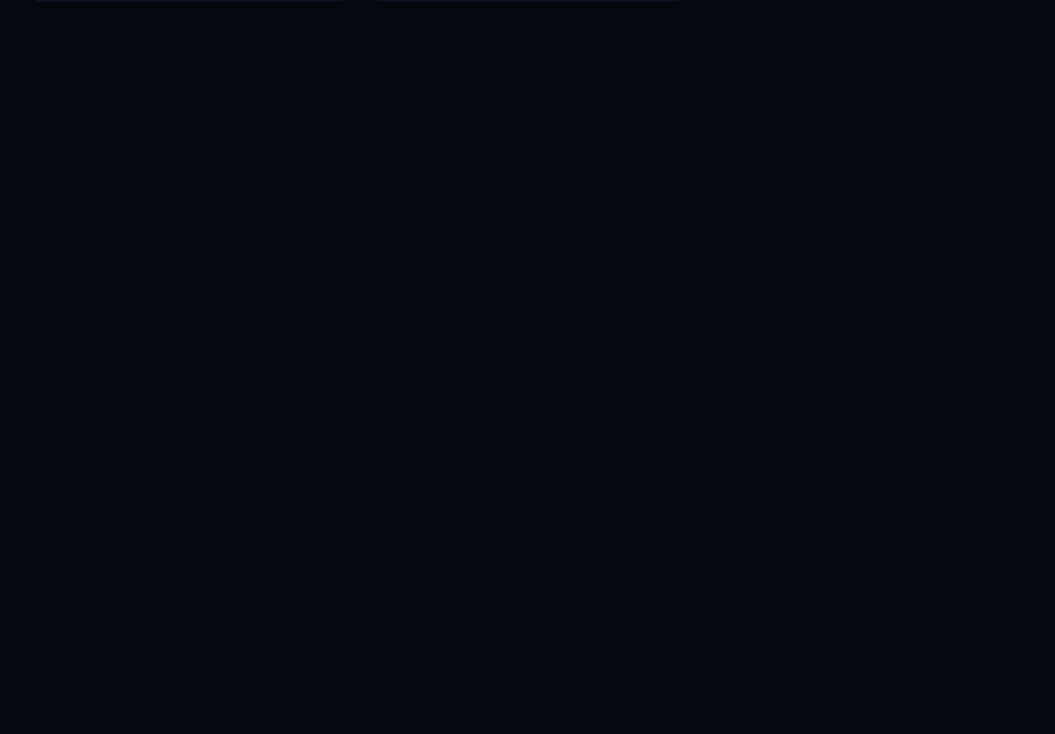
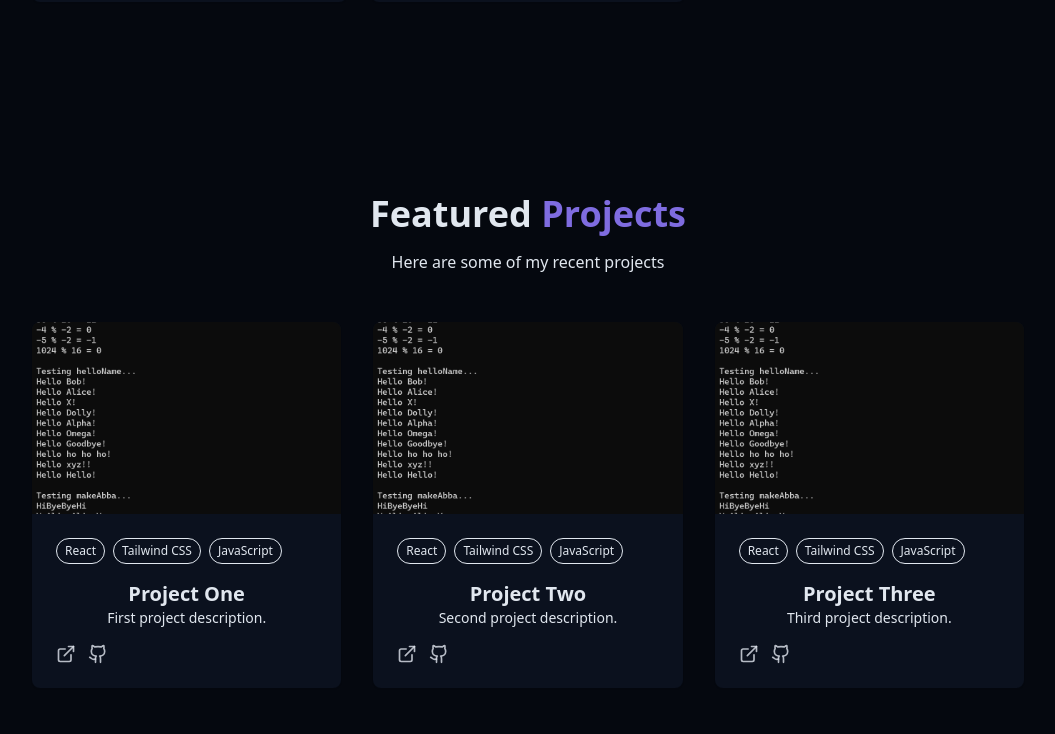
Before and after one commit to grudzinskio/Personal_Website, a React (Vite) app: page / in a window 1280 px wide. Shown: the part 2032-2766 px from the top of the page, without its empty margins (128-1183 px from the left). Before the commit the page ends 2130 px from the top, so only its background shows below. Built offline with nearby package versions, Linux system fonts and the light colour scheme.

Commit message:
projects section setup

```diff
--- /dev/null
+++ b/src/components/ProjectsSection.jsx
@@ -0,0 +1,95 @@
+import { ArrowRight, ExternalLink, Github } from "lucide-react";
+
+const projects = [
+    {
+        id: 1,
+        title: "Project One",
+        description: "First project description.",
+        image: "/projects/project1.png",
+        tags: ["React", "Tailwind CSS", "JavaScript"],
+        demoURL: "#",
+        githubUrl: "#",
+    },
+    {
+        id: 2,
+        title: "Project Two",
+        description: "Second project description.",
+        image: "/projects/project1.png",
+        tags: ["React", "Tailwind CSS", "JavaScript"],
+        demoURL: "#",
+        githubUrl: "#",
+    },
+    {
+        id: 3,
+        title: "Project Three",
+        description: "Third project description.",
+        image: "/projects/project1.png",
+        tags: ["React", "Tailwind CSS", "JavaScript"],
+        demoURL: "#",
+        githubUrl: "#",
+    },
+]
+
+export const ProjectsSection = () => {
+    return (
+        <section id="projects" className="py-24 px-4 relative">
+            <div className="container mx-auto max-w-5xl">
+                <h2 className="text-3xl md:text-4xl font-bold mb-4 text-center">
+                    {" "}
+                    Featured<span className="text-primary"> Projects </span></h2>
+
+                <p className="text-center text-muted-foreground mb-12 max-w-2xl mx-auto">
+                    Here are some of my recent projects
+                </p>
+
+                <div className="grid grid-cols-1 md:grid-cols-2 lg:grid-cols-3 gap-8">
+                    {projects.map((project, key) => (
+                        <div key={key} className="group bg-card rounded-lg overflow-hidden shadow-xs card-hover">
+                            <div className="h-48 overflow-hidden">
+                                <img src={project.image} alt={project.title} className="w-full h-full object-cover transition-transform duration-500 group-over:scale-110" />
+                            </div>
+
+                            <div className="p-6">
+                                <div className="flex flex-wrap gap-2 mb-4">
+                                    {project.tags.map((tag) => (
+                                        <span className="px-2 py-1 text-xs font-medium border rounded-full bg-secondary text-secondary-foreground">{tag}</span>
+                                    ))}
+                                </div>
+                                <h3 className="text-xl font-semibold bm-1">{project.title}</h3>
+                                <p className="text-muted-foreground text-sm mb-4">{project.description}</p>
+                                <div className="flex justify-between items-center">
+                                    <div className="flex space-x-3">
+                                        <a
+                                            href={project.demoURL}
+                                            target="_blank"
+                                            className="text-foreground/80 hover:text-primary transition-colors duration-300"
+                                        >
+                                            <ExternalLink size={20} />
+                                        </a>
+                                        <a
+                                            href={project.githubUrl}
+                                            target="_blank"
+                                            className="text-foreground/80 hover:text-primary transition-colors duration-300"
+                                        >
+                                            <Github size={20} />
+                                        </a>
+                                    </div>
+                                </div>
+                            </div>
+                        </div>
+                    ))}
+                </div>
+
+                <div className="text-center mt-12">
+                    <a
+                    className="cosmic-button w-fit flex items-center mx-auto gap-2"
+                    href="https://github.com/grudzinskio"
+                    target="_blank"
+
+                    >
+                        Check my Github <ArrowRight size={16} />
+                    </a>
+                </div>
+            </div>
+        </section>);
+}
--- a/src/pages/Home.jsx
+++ b/src/pages/Home.jsx
@@ -4,6 +4,7 @@ import { Navbar } from "../components/Navbar";
 import { HeroSection } from "../components/HeroSection";
 import { AboutSection } from "../components/AboutSection";
 import { SkillsSection } from "../components/SkillsSection";
+import { ProjectsSection } from "../components/ProjectsSection";
 export const Home = () => {
     return <div className="min-h-screen bg-background text-foreground overflow-x-hidden">
         {/* Theme toggle */}
@@ -17,6 +18,7 @@ export const Home = () => {
             <HeroSection />
             <AboutSection />
             <SkillsSection />
+            <ProjectsSection />
         </main>
         {/* Footer */}
 
```
Also changed, not shown: public/projects/project1.png (added).
